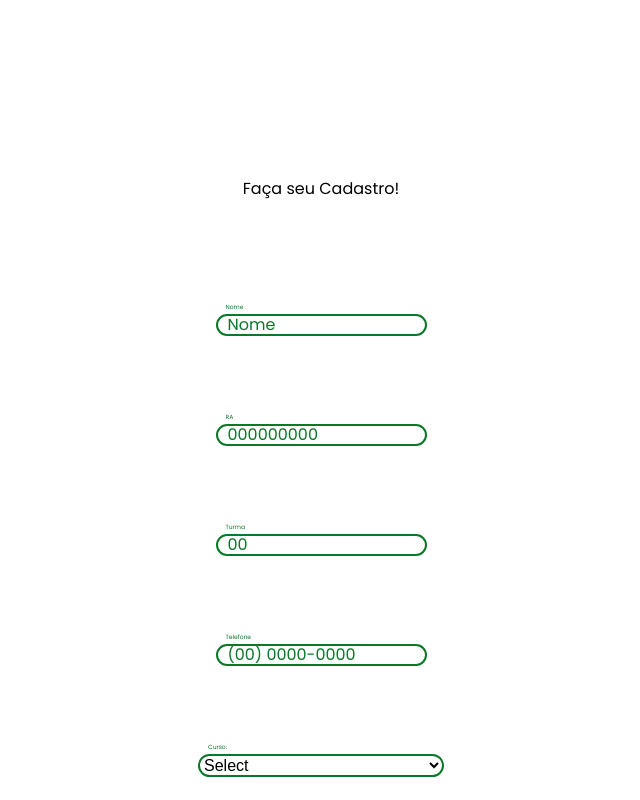
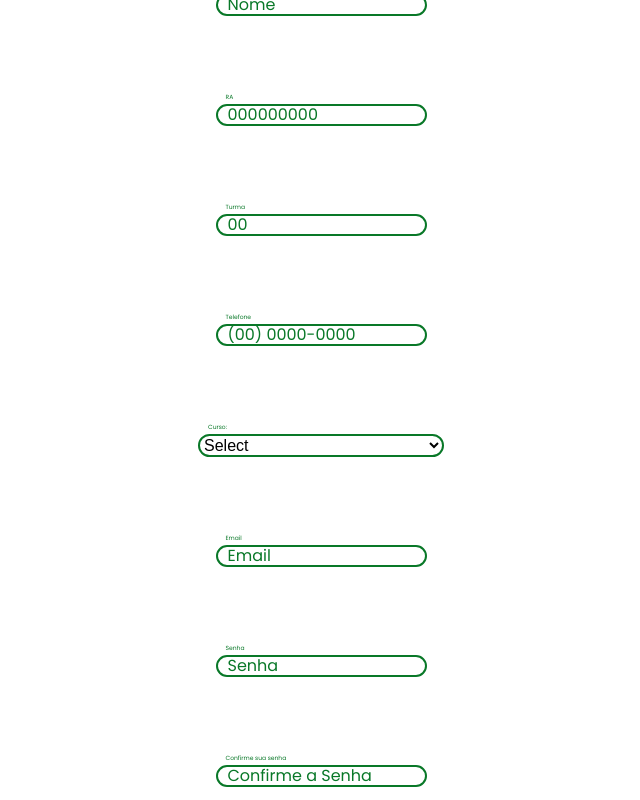
Before and after one commit to dina-dina-dina/SemanaDaEngenharia-Front-End, a React (Create React App) app: page /#/cadastro in a window 1280 px wide. Shown: the top 800 px of the page, without its empty margins (319-959 px from the left). Built offline with nearby package versions, Linux system fonts and the light colour scheme; sample sign-in values are in the browser's storage.

Commit message:
Fix: route cadastro

```diff
--- a/src/paginas/cadastro/cadastro.css
+++ b/src/paginas/cadastro/cadastro.css
@@ -8,13 +8,13 @@
 
 }
 
-.container {
-    width: 90vw;
+.containercadas {
+    width: 100vw;
     height: 100vh;
     display: flex;
     align-items: start;
     justify-content: center;
-
+    margin-top: -15%;
 
 }
 
--- a/src/paginas/cadastro/cadastro.js
+++ b/src/paginas/cadastro/cadastro.js
@@ -87,11 +87,8 @@ function Cadastro() {
 
         }
         return (
-            <div className="container">
+            <div className="containercadas">
                 <div className="logincadas">
-
-
-
                     <div className='formulariocadas'>
                         <form>
                             <span className='turma' style={{textAlign:'center'}}>Faça seu Cadastro!</span>
```
